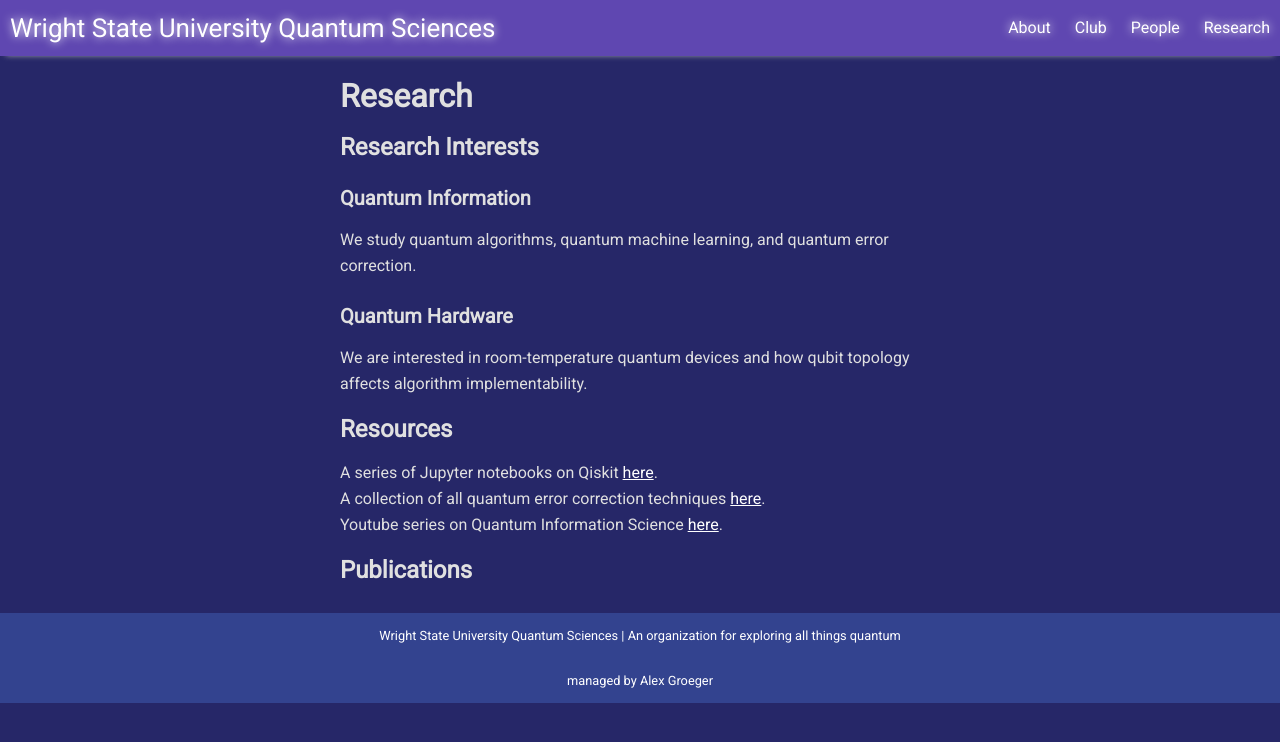
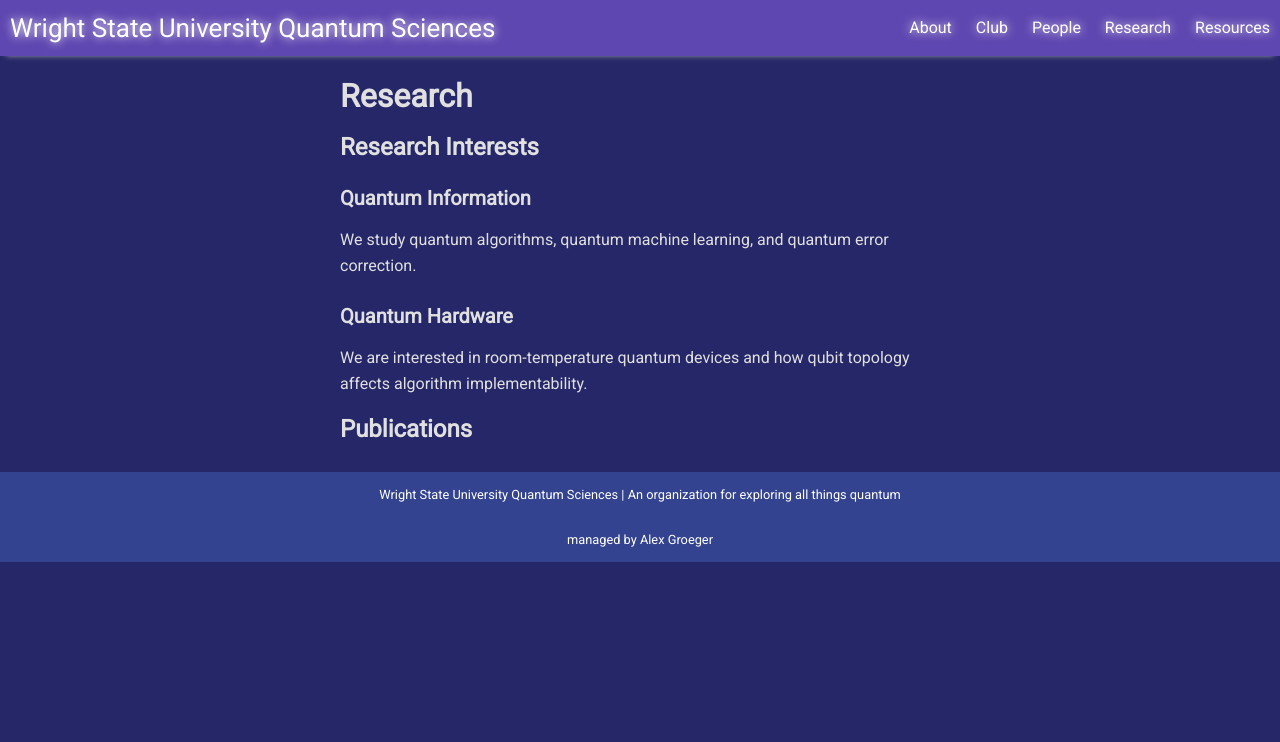
Before and after one commit to WSU-Quantum-Sciences/wsu-quantum-sciences.github.io, a Jekyll site: the page built from pages/research.md, in a window 1280 px wide. Shown: the top 742 px of the page. Built offline with Jekyll 4.4.1, drawn with Linux system fonts in a browser that asks for light colours; nearby versions of some CDN libraries.

```diff
--- a/_data/settings.yml
+++ b/_data/settings.yml
@@ -11,7 +11,7 @@ menu:
 - {name: 'Club', url: 'club'}
 - {name: 'People',       url: 'people'}
 - {name: 'Research',      url: 'research'}
-
+- {name: 'Resources',      url: 'resources'}
 # Available social icons are powered by Font Awesome, so you can use any icon that they offer
 social:
 # - {icon: 'twitter', link:    'https://twitter.com/paululele'}
--- a/pages/research.md
+++ b/pages/research.md
@@ -12,9 +12,4 @@ We study quantum algorithms, quantum machine learning, and quantum error correct
 ### Quantum Hardware
 We are interested in room-temperature quantum devices and how qubit topology affects algorithm implementability.
 
-## Resources
-A series of Jupyter notebooks on Qiskit [here](https://github.com/BrianOtieno/quantum-computing).<br>
-A collection of all quantum error correction techniques [here](https://errorcorrectionzoo.org/domain/quantum_domain).<br>
-Youtube series on Quantum Information Science [here](https://www.youtube.com/@ArturEkert/videos).
-
 ## Publications
```
Also changed, not shown: pages/resources.md (added, +10 -0 lines).
